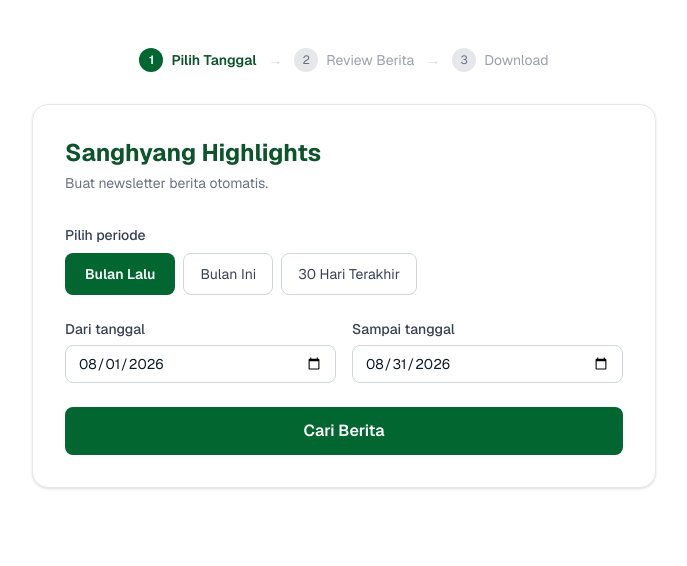
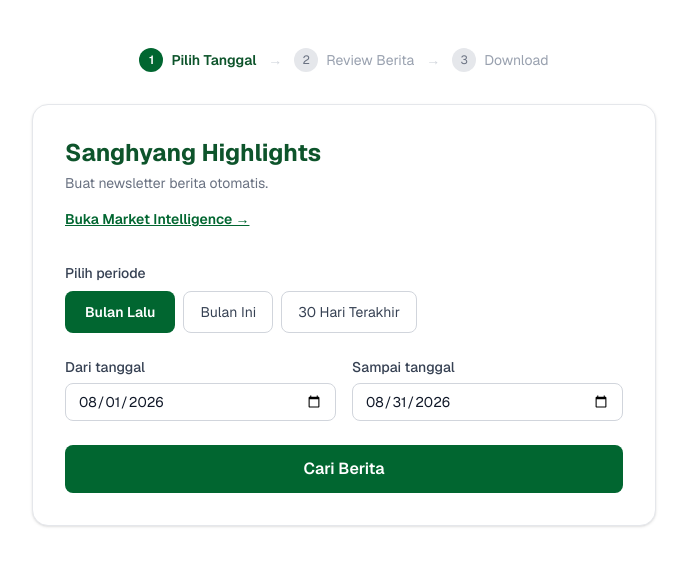
Before and after one commit to monauli/sanghyang-news, a Next.js app: page / in a window 1280 px wide. Shown: the top 566 px of the page, without its empty margins (296-983 px from the left). Built offline with nearby package versions, Linux system fonts and the light colour scheme.

Commit message:
feat: add market intelligence link

```diff
--- a/app/page.tsx
+++ b/app/page.tsx
@@ -114,6 +114,9 @@ export default function Halaman1() {
       <div className="rounded-2xl border border-gray-200 bg-white p-8 shadow-sm">
         <h1 className="text-2xl font-bold text-green-900">Sanghyang Highlights</h1>
         <p className="mt-1 text-sm text-gray-500">Buat newsletter berita otomatis.</p>
+        <a href="/market-intelligence" className="mt-4 inline-block text-sm font-semibold text-green-800 underline hover:text-green-900">
+          Buka Market Intelligence →
+        </a>
 
         <form onSubmit={cari} className="mt-8 flex flex-col gap-6">
           <div>
```
